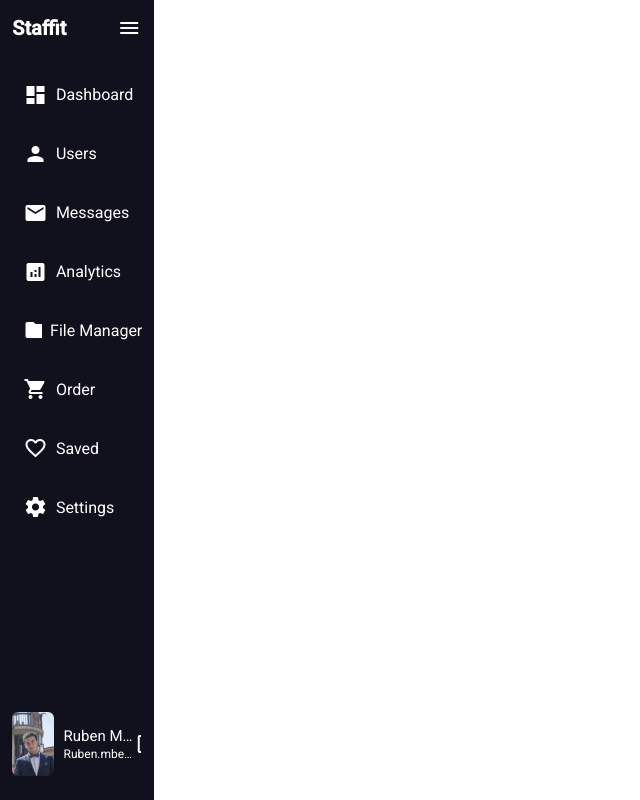
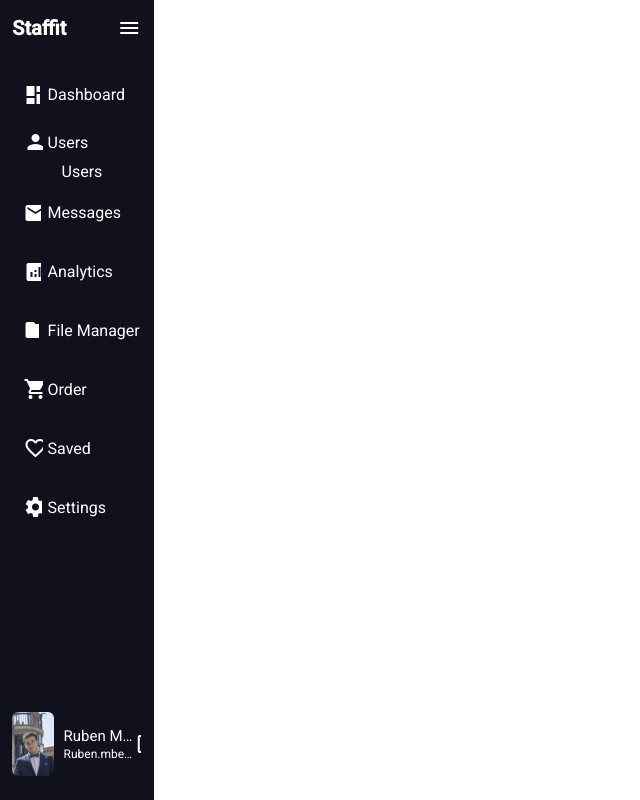
Before and after one commit to rumabe97/angular-NavBar, an Angular app in the folder navBar/: page / in a window 1280 px wide. Shown: the whole page, without its empty margins (0-640 px from the left). Built offline with nearby package versions, Linux system fonts and the light colour scheme.

Commit message:
subItems

```diff
--- a/navBar/src/app/config.ts
+++ b/navBar/src/app/config.ts
@@ -6,49 +6,56 @@ export const config: INavbarConfig = {
         {
             icon: 'dashboard',
             name: 'Dashboard',
-            tooltip:false,
+            tooltip: false,
         },
         {
             icon: 'person',
             name: 'Users',
-            tooltip:false,
+            tooltip: false,
+            childern: [
+                {
+                    icon: '',
+                    name: 'Users',
+                    tooltip: false,
+                },
+            ]
         },
         {
             icon: 'email',
             name: 'Messages',
-            tooltip:false,
+            tooltip: false,
         },
         {
             icon: 'analytics',
             name: 'Analytics',
-            tooltip:false,
+            tooltip: false,
         },
         {
             icon: 'folder',
             name: 'File Manager',
-            tooltip:false,
+            tooltip: false,
         },
         {
             icon: 'shopping_cart',
             name: 'Order',
-            tooltip:false,
+            tooltip: false,
         },
         {
             icon: 'favorite_border',
             name: 'Saved',
-            tooltip:false,
+            tooltip: false,
         },
         {
             icon: 'settings',
             name: 'Settings',
-            tooltip:false,
+            tooltip: false,
         }
     ],
     user: {
-        email:'Ruben.mbermejo@bosonit.com',
-        name:'Ruben Martinez',
-        logOutIcon:'logout',
-        img:'../../../../assets/images/profile.jpeg'
+        email: 'Ruben.mbermejo@bosonit.com',
+        name: 'Ruben Martinez',
+        logOutIcon: 'logout',
+        img: '../../../../assets/images/profile.jpeg'
     },
     logo: '',
     logoName: 'Staffit'
--- a/navBar/src/app/navBar/domain/INavbarConfig.ts
+++ b/navBar/src/app/navBar/domain/INavbarConfig.ts
@@ -9,7 +9,7 @@ export interface  INavbarConfig {
 export interface INavBarItem{
     icon:string;
     name:string;
-    child?:INavBarItem[];
+    childern?:INavBarItem[];
     tooltip:boolean;
 }
 
--- a/navBar/src/app/navBar/infrastructure/nav-bar/nav-bar.component.html
+++ b/navBar/src/app/navBar/infrastructure/nav-bar/nav-bar.component.html
@@ -6,10 +6,20 @@
 
     <div class="navBar__items">
         <div class="{{notComplete ? 'navBar__item-center': ''}} {{active===item.name ? 'navBar__item-active' : 'navBar__item'}}"
-            *ngFor="let item of config.items" (mouseenter)="mouseEnter(item) " (mouseleave)="mouseLeave(item)" (click)="activeItem(item)">
-            <mat-icon class="navBar__icon">{{item.icon}}</mat-icon>
-            <p *ngIf="!notComplete">{{item.name}}</p>
-            <p class="navBar__tooltip" *ngIf="notComplete && item.tooltip">{{item.name}}</p>
+            *ngFor="let item of config.items" (mouseenter)="mouseEnter(item) " (mouseleave)="mouseLeave(item)"
+            (click)="activeItem(item)">
+            <div class="navBar__item-complete">
+                <mat-icon class="navBar__icon">{{item.icon}}</mat-icon>
+                <p *ngIf="!notComplete">{{item.name}}</p>
+                <p class="navBar__tooltip" *ngIf="notComplete && item.tooltip">{{item.name}}</p>
+            </div>
+            <div class="{{notComplete ? 'navBar__item-center': ''}} {{active===item.name ? 'navBar__item-active' : 'navBar__item'}} navBar__subItem"
+               *ngFor="let subItem of item.childern" (mouseenter)="mouseEnter(subItem) " (mouseleave)="mouseLeave(subItem)"
+               (click)="activeItem(subItem)">
+               <mat-icon class="navBar__icon">{{subItem.icon}}</mat-icon>
+               <p *ngIf="!notComplete">{{subItem.name}}</p>
+               <p class="navBar__tooltip" *ngIf="notComplete && subItem.tooltip">{{subItem.name}}</p>
+           </div>
         </div>
     </div>
 
--- a/navBar/src/app/navBar/infrastructure/nav-bar/nav-bar.component.scss
+++ b/navBar/src/app/navBar/infrastructure/nav-bar/nav-bar.component.scss
@@ -59,8 +59,9 @@
 
   &__item {
     display: flex;
-    flex-direction: row;
-    align-items: center;
+    flex-direction: column;
+    align-items: flex-start;
+    justify-content: center;
     gap: 7%;
     padding: 3% 8%;
     user-select: none;
@@ -74,6 +75,7 @@
 
     &-center {
       justify-content: center;
+      align-items: center;
     }
 
     &-active {
@@ -90,6 +92,14 @@
       cursor: pointer;
       height: 7%;
     }
+
+    &-complete {
+      display: flex;
+      flex-direction: row;
+      gap: 7%;
+      align-items: center;
+      justify-content: flex-start;
+    }
   }
 
   &__item:hover {
@@ -97,6 +107,10 @@
     color: #11101d;
     border-radius: 12px;
     width: 80%;
+  }
+
+  &__subItem {
+    margin: 8% 0 0 24%;
   }
 
   &__tooltip {
```
